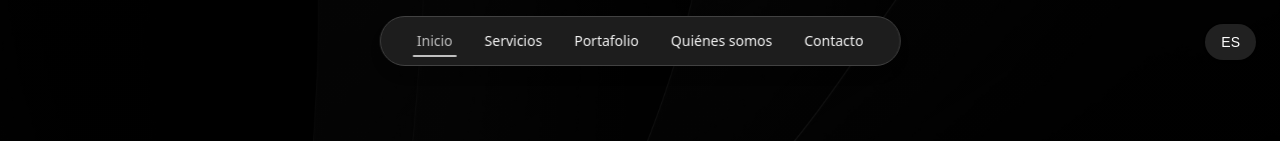
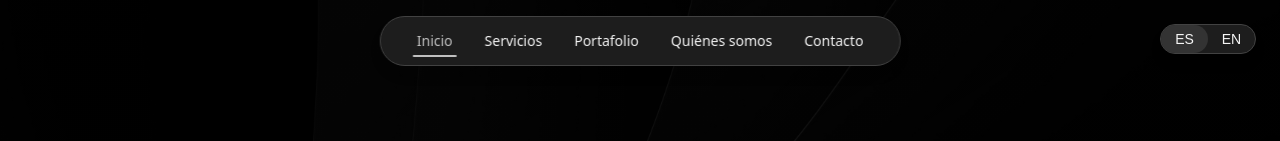
Before and after one commit to amsteradri/505-studio, a Next.js app in the folder 505studio/: page / in a window 1280 px wide. Shown: the top 141 px of the page. Built offline with nearby package versions, Linux system fonts and the light colour scheme.

Commit message:
fix(modified language switcher and some styles)

```diff
--- a/505studio/src/components/LanguageSwitcher.tsx
+++ b/505studio/src/components/LanguageSwitcher.tsx
@@ -1,24 +1,37 @@
 'use client'
 
 import { useRouter } from 'next/router'
+import { useState } from 'react'
 
 export default function LanguageSwitcher() {
   const router = useRouter()
   const { locale } = router
 
-  const toggleLocale = () => {
-    if (!locale) return // Asegúrate de que locale no sea undefined
-    const newLocale = locale === 'es' ? 'en' : 'es'
-    // Cambia el idioma y recarga la página en el mismo path
+  const toggleLocale = (newLocale: string) => {
+    if (locale === newLocale) return
     router.replace(router.asPath, undefined, { locale: newLocale })
   }
 
   return (
-    <button
-      onClick={toggleLocale}
-      className="fixed top-6 right-6 z-50 text-sm px-4 py-2 bg-[#212121] text-white rounded-full shadow hover:bg-[#333]"
-    >
-      {locale ? locale.toUpperCase() : 'N/A'} {/* Muestra el idioma actual o 'N/A' si no está definido */}
-    </button>
+    <div className="fixed top-6 right-6 z-50">
+      <div className="flex w-24 bg-[#212121]/90 backdrop-blur-md border border-[#424242] rounded-full shadow-lg">
+        <div
+          data-id="es"
+
+          onClick={() => toggleLocale('es')}
+          className={`cursor-pointer flex justify-center items-center w-1/2 text-sm text-[#F5F5F5] py-1 rounded-full transition-all duration-300 ease-in-out hover:bg-[#333] ${locale === 'es' ? 'bg-[#333]' : ''}`}
+        >
+          ES
+        </div>
+
+        <div
+          data-id="en"
+          onClick={() => toggleLocale('en')}
+          className={`cursor-pointer flex justify-center items-center w-1/2 text-sm text-[#F5F5F5] py-1 rounded-full transition-all duration-300 ease-in-out hover:bg-[#333] ${locale === 'en' ? 'bg-[#333]' : ''}`}
+        >
+          EN
+        </div>
+      </div>
+    </div>
   )
 }
--- a/505studio/src/components/Portafolio.tsx
+++ b/505studio/src/components/Portafolio.tsx
@@ -3,6 +3,7 @@
 import Slider from 'react-slick';
 import Image from 'next/image';
 import { useTranslations } from 'next-intl';
+import GradientText from "@/blocks/TextAnimations/GradientText/GradientText";
 
 import { GetStaticPropsContext } from 'next';
 
@@ -63,7 +64,8 @@ const Portafolio = () => {
     <section id="portafolio" className="py-24 px-6 bg-gray-100 text-gray-900">
       <div className="max-w-6xl mx-auto text-center">
         <h2 className="text-5xl font-extrabold mb-6 tracking-tight">
-          {t('titleStart')} <span className="text-blue-600">{t('titleAccent')}</span>
+          {t('titleStart')} <GradientText colors={["#c0c0c0", "#a9a9a9", "#e0e0e0", "#b0b0b0", "#d3d3d3"]}>{t('titleAccent')}</GradientText>
+
         </h2>
         <p className="text-gray-600 text-lg mb-16 max-w-2xl mx-auto">
           {t('description')}
```
